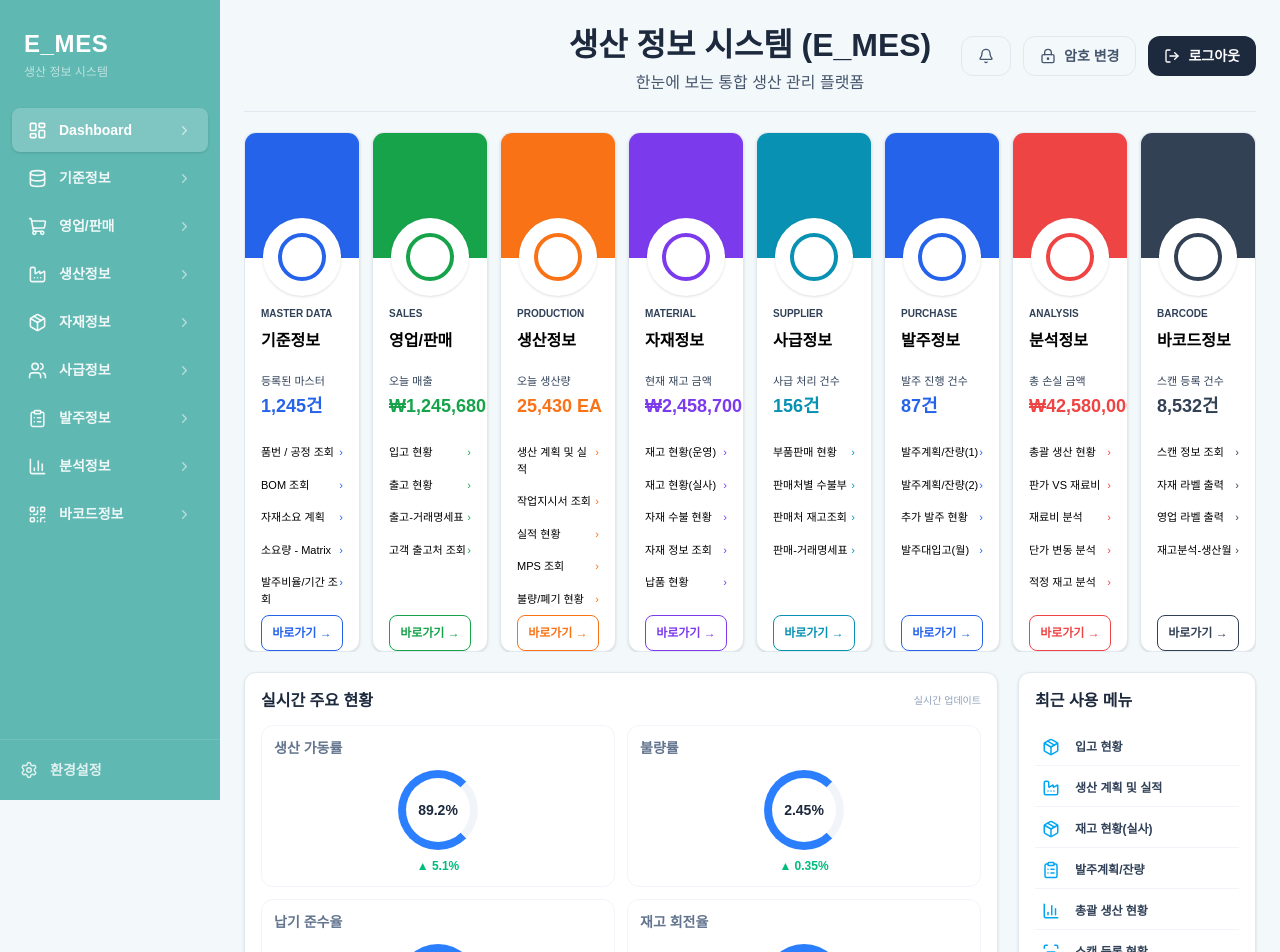
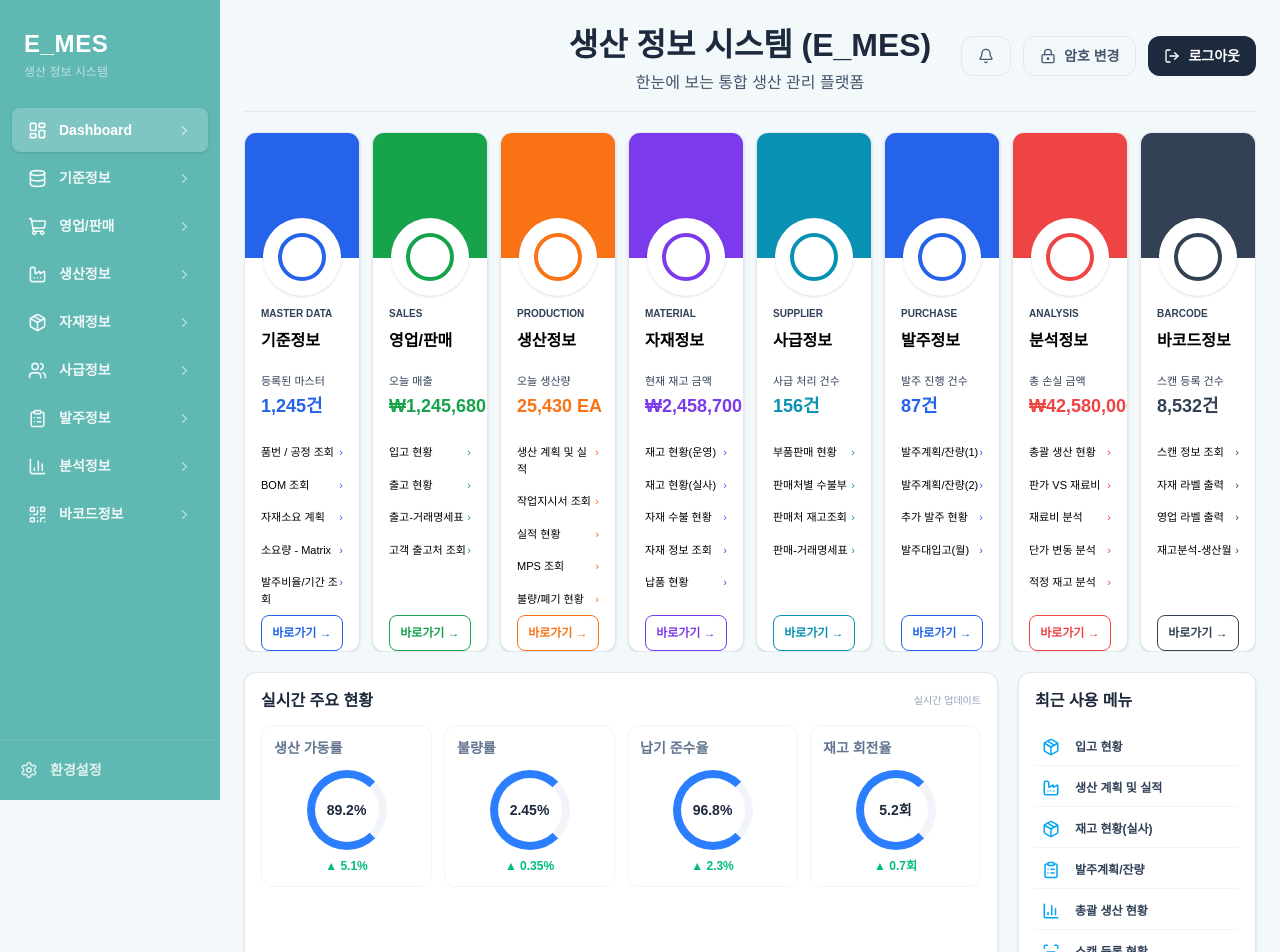
Before and after one commit to joseojins2/theheesoft-mes, a Next.js app: page /dashboard in a window 1280 px wide. Shown: the top 952 px of the page. Built offline with nearby package versions, Linux system fonts and the light colour scheme.

Commit message:
update dashboard layout

```diff
--- a/src/components/dashboard/KPISection.tsx
+++ b/src/components/dashboard/KPISection.tsx
@@ -62,7 +62,7 @@ export default function KPISection() {
 
       <div className="
         grid
-        grid-cols-1 sm:grid-cols-2 2xl:grid-cols-4
+        grid-cols-1 sm:grid-cols-2 xl:grid-cols-4
         gap-3
       ">
 
```
